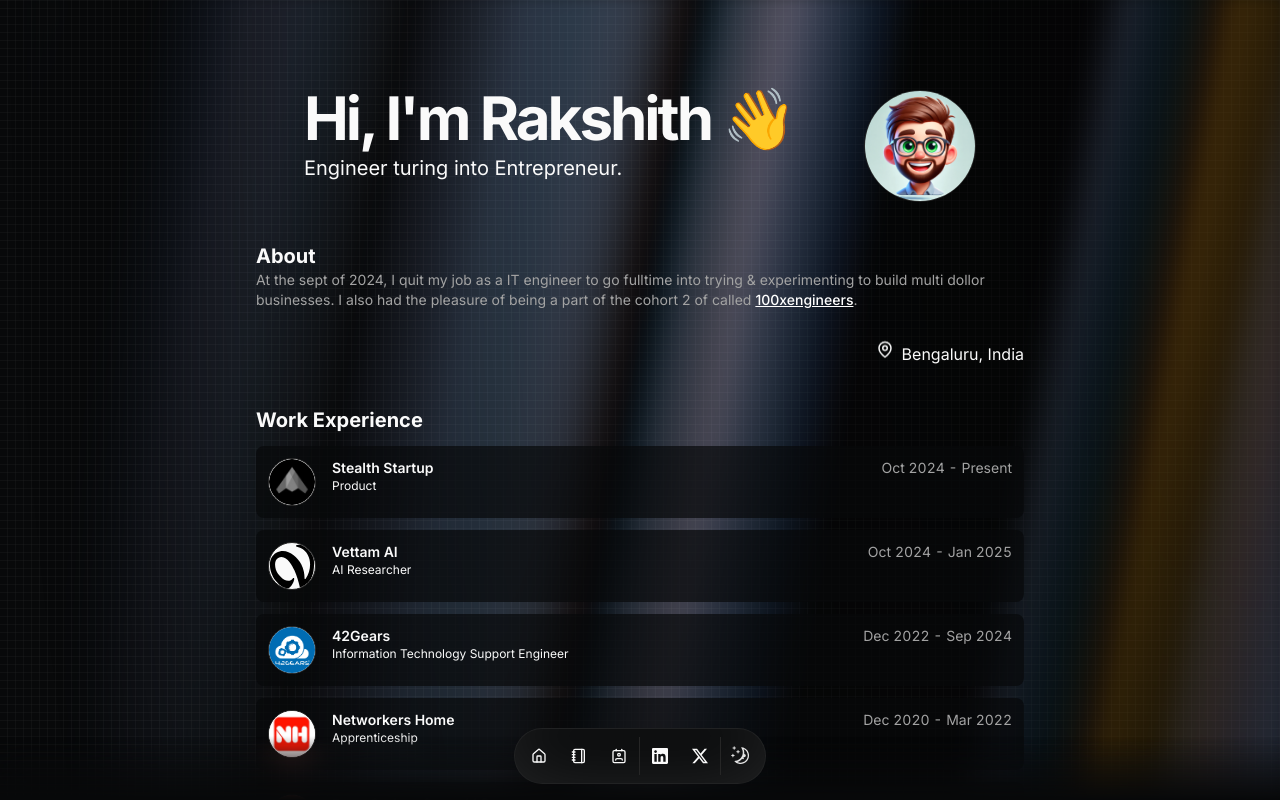
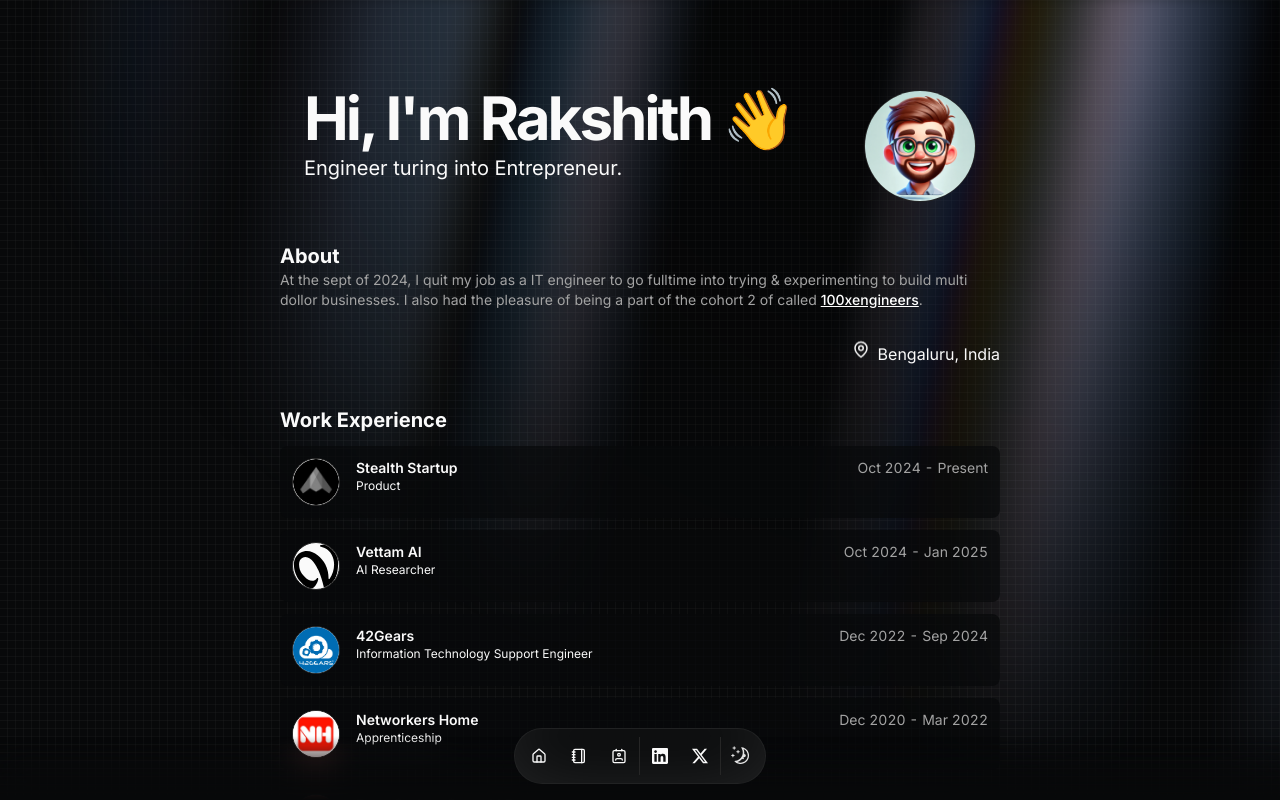
Before and after one commit to irakshy/website, a Next.js app: page / in a window 1280 px wide. Shown: the top 800 px of the page. Built offline with nearby package versions, Linux system fonts and the light colour scheme; what tailwindcss-animated would draw is missing.

Commit message:
updated background

```diff
--- a/src/app/layout.tsx
+++ b/src/app/layout.tsx
@@ -63,14 +63,15 @@ export default function RootLayout({
         )}
       >
         <ThemeProvider attribute="class" defaultTheme="dark">
-          <AuroraBackground className="h-full  w-full   mx-auto py-12  sm:py-24 px-6  ">
-            <div className=" max-w-3xl">
-              <TooltipProvider delayDuration={0}>
-                {children}
-                <Navbar />
-              </TooltipProvider>
-            </div>
+          <AuroraBackground className="h-screen  w-full  fixed top-0  max-h-screen  ">
+            <></>
           </AuroraBackground>
+          <div className=" max-w-3xl mx-auto py-12  sm:py-24 px-6 h-full overflow-auto">
+            <TooltipProvider delayDuration={0}>
+              {children}
+              <Navbar />
+            </TooltipProvider>
+          </div>
         </ThemeProvider>
       </body>
     </html>
```
